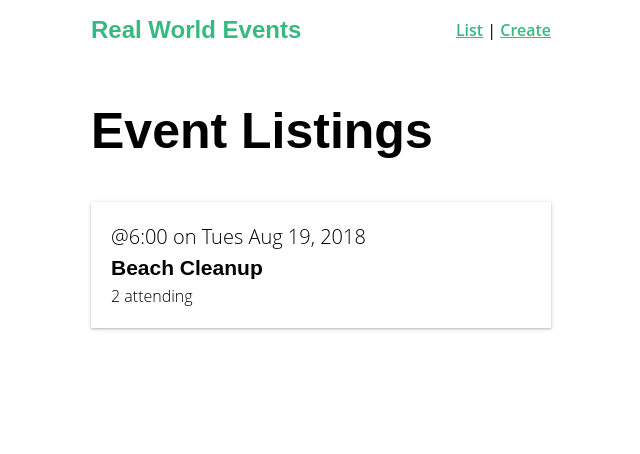
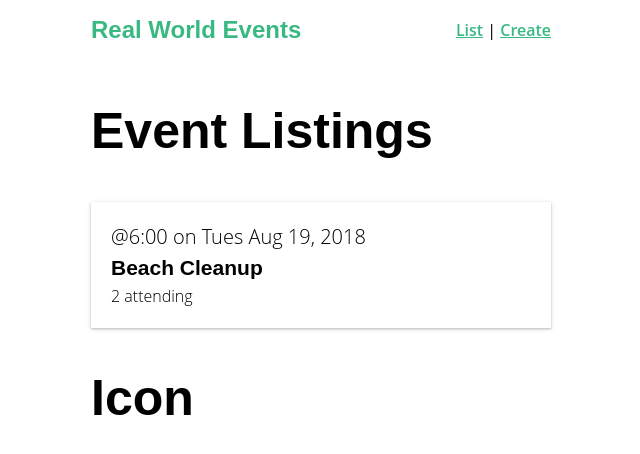
Before and after one commit to ctrl-shift-glitch/real-world-vue, a Vue app: page /#/event/1 in a window 1280 px wide. Shown: the top 454 px of the page, without its empty margins (319-959 px from the left). Built offline with nearby package versions, Linux system fonts and the light colour scheme.

Commit message:
Registering BaseIcon as global component in main.js
Registering BaseIcon as global component in main.js

```diff
--- a/package.json
+++ b/package.json
@@ -9,6 +9,7 @@
   },
   "dependencies": {
     "core-js": "^3.4.4",
+    "lodash": "^4.17.15",
     "node-sass": "^4.13.1",
     "sass-loader": "^8.0.2",
     "vue": "^2.6.10",
--- /dev/null
+++ b/src/components/BaseIcon.vue
@@ -0,0 +1,11 @@
+<template>
+  <div>
+    <h1>Icon</h1>
+  </div>
+</template>
+
+<script>
+export default {}
+</script>
+
+<style lang="scss" scoped></style>
--- a/src/main.js
+++ b/src/main.js
@@ -2,6 +2,9 @@ import Vue from 'vue'
 import App from './App.vue'
 import router from './router'
 import store from './store'
+import BaseIcon from '@/components/BaseIcon.vue'
+
+Vue.component('BaseIcon', BaseIcon)
 
 Vue.config.productionTip = false
 
--- a/src/views/EventList.vue
+++ b/src/views/EventList.vue
@@ -2,6 +2,7 @@
   <div>
     <h1>Event Listings</h1>
     <EventCard />
+    <BaseIcon />
   </div>
 </template>
 
```
